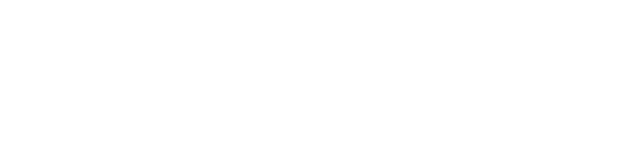
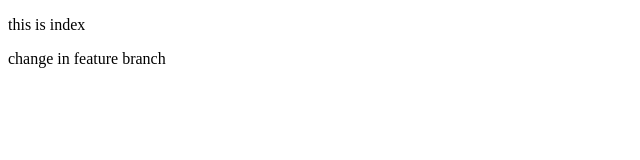
Before and after one commit to mansiahuja27/git1-bootcamp, a plain HTML site: page index.html in a window 1280 px wide. Shown: the whole page, without its empty margins (0-640 px from the left). Drawn offline with Linux system fonts and the light colour scheme.

Commit message:
modified index.html in feature branch

```diff
--- a/index.html
+++ b/index.html
@@ -6,6 +6,6 @@
     <title>index</title>
 </head>
 <body>
-
+    <p>this is index</p>
 </body>
-</html>
+</html>change in feature branch
```
